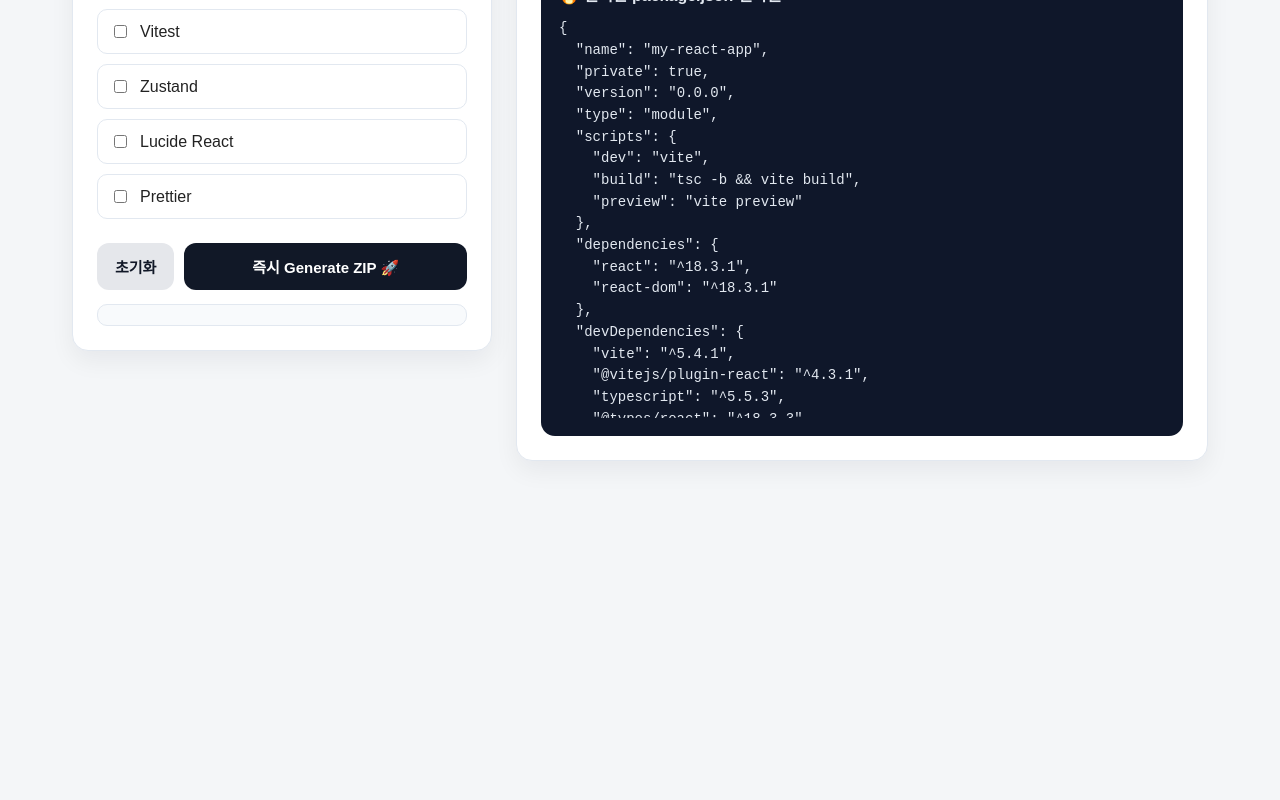
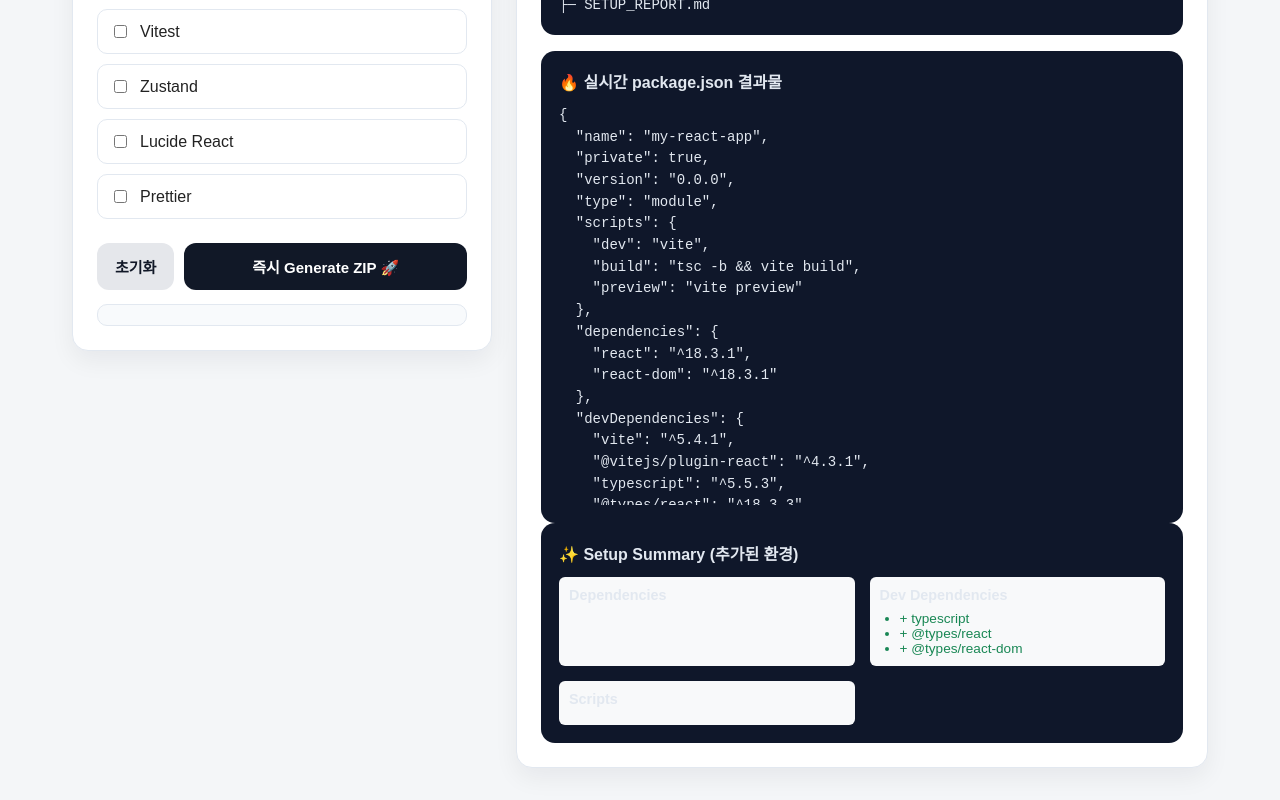
Before and after one commit to L-chae/react-starter-composer, a React (Vite) app in the folder frontend/: page / in a window 1280 px wide. Shown: the part 635-1435 px from the top of the page. Before the commit the page ends 1128 px from the top, so only its background shows below. Built offline with nearby package versions, Linux system fonts and the light colour scheme.

Commit message:
feat: 생성 문서 및 메타데이터 파일 출력 추가

```diff
--- a/frontend/src/App.tsx
+++ b/frontend/src/App.tsx
@@ -7,7 +7,8 @@ import { useComposerStore } from './store/useComposerStore'
 import { ProjectSettings } from './components/ProjectSettings'
 import { LibraryCart } from './components/LibraryCart'
 import { GeneratedFileTree } from './components/GeneratedFileTree'
-import { GenerateZipButton } from './components/GenerateZipButton' // 👈 추가된 버튼 컴포넌트
+import { GenerateZipButton } from './components/GenerateZipButton'
+import { SetupDiffPanel } from './components/SetupDiffPanel'
 import { buildFileTree } from './utils/buildFileTree'
 
 function App() {
@@ -53,12 +54,12 @@ function App() {
           <ProjectSettings />
           <LibraryCart />
 
-          {/* 압축 및 다운로드는 이 컴포넌트가 전담합니다 */}
           <GenerateZipButton resultData={preview.resultData} />
         </form>
 
         <section className="panel">
           <GeneratedFileTree preview={preview} />
+          <SetupDiffPanel diff={preview.resultData.setupDiff} />
         </section>
       </section>
     </main>
--- /dev/null
+++ b/frontend/src/components/SetupDiffPanel.tsx
@@ -0,0 +1,48 @@
+import type { ComposerResult } from '../types/composer';
+
+interface SetupDiffPanelProps {
+  diff: ComposerResult['setupDiff'];
+}
+
+export function SetupDiffPanel({ diff }: SetupDiffPanelProps) {
+  const hasChanges = diff.dependencies.length > 0 || diff.devDependencies.length > 0 || diff.scripts.length > 0;
+
+  if (!hasChanges) {
+    return (
+      <div className="preview-card light" style={{ gridColumn: '1 / -1' }}>
+        <h3>✨ Setup Summary</h3>
+        <p style={{ color: '#666' }}>추가된 라이브러리 및 스크립트가 없습니다.</p>
+      </div>
+    );
+  }
+
+  return (
+    <div className="preview-card" style={{ gridColumn: '1 / -1' }}>
+      <h3>✨ Setup Summary (추가된 환경)</h3>
+      <div style={{ display: 'grid', gridTemplateColumns: 'repeat(auto-fit, minmax(200px, 1fr))', gap: '15px', marginTop: '10px' }}>
+
+        <div style={{ background: '#f8f9fa', padding: '10px', borderRadius: '6px' }}>
+          <h4 style={{ margin: '0 0 8px 0', fontSize: '0.9rem' }}>Dependencies</h4>
+          <ul style={{ margin: 0, paddingLeft: '20px', fontSize: '0.85rem', color: '#0056b3' }}>
+            {diff.dependencies.map(d => <li key={d}>+ {d}</li>)}
+          </ul>
+        </div>
+
+        <div style={{ background: '#f8f9fa', padding: '10px', borderRadius: '6px' }}>
+          <h4 style={{ margin: '0 0 8px 0', fontSize: '0.9rem' }}>Dev Dependencies</h4>
+          <ul style={{ margin: 0, paddingLeft: '20px', fontSize: '0.85rem', color: '#198754' }}>
+            {diff.devDependencies.map(d => <li key={d}>+ {d}</li>)}
+          </ul>
+        </div>
+
+        <div style={{ background: '#f8f9fa', padding: '10px', borderRadius: '6px' }}>
+          <h4 style={{ margin: '0 0 8px 0', fontSize: '0.9rem' }}>Scripts</h4>
+          <ul style={{ margin: 0, paddingLeft: '20px', fontSize: '0.85rem', color: '#d63384' }}>
+            {diff.scripts.map(s => <li key={s}>+ {s}</li>)}
+          </ul>
+        </div>
+
+      </div>
+    </div>
+  );
+}
--- a/frontend/src/composer/composeProject.ts
+++ b/frontend/src/composer/composeProject.ts
@@ -21,6 +21,7 @@ import { createPackageJsonData } from "./createPackageJsonData";
 import { DEPENDENCY_VERSIONS } from "../rules/dependencyVersions";
 import { createComposerConfig } from './createComposerConfig';
 import { createSetupDiff } from './createSetupDiff';
+import { getReadmeTemplate, getSetupReportTemplate } from '../templates/docs';
 /**
  * 프로젝트 생성기 핵심 함수
  * 사용자가 선택한 옵션을 받아서
@@ -146,8 +147,39 @@ export function composeProject(selection: ComposerSelection): ComposerResult {
     reason: "프로젝트 핵심 설정 및 의존성 파일",
   });
 
+// =====================================================
+  // 8. 문서 및 메타데이터 주입 (최종 직렬화)
   // =====================================================
-  // 8. 최종 결과 반환
+  const composerConfigData = createComposerConfig(selection);
+  const setupDiff = createSetupDiff(selection.projectName, selection.language, files, packageJsonData);
+
+  // 객체로 관리하던 JSON 데이터들을 문자열로 변환하여 파일 트리에 추가 (v2 기획안 준수)
+  files.push({
+    path: 'package.json',
+    reason: '프로젝트 의존성 및 스크립트 명세',
+    content: JSON.stringify(packageJsonData, null, 2) + '\n'
+  });
+
+  files.push({
+    path: 'composer.config.json',
+    reason: '환경 복원을 위한 메타데이터',
+    content: JSON.stringify(composerConfigData, null, 2) + '\n'
+  });
+
+  files.push({
+    path: 'README.md',
+    reason: '프로젝트 시작 가이드',
+    content: getReadmeTemplate(selection.projectName)
+  });
+
+  files.push({
+    path: 'SETUP_REPORT.md',
+    reason: '프로젝트 세팅 상세 리포트',
+    content: getSetupReportTemplate(selection, setupDiff)
+  });
+
+  // =====================================================
+  // 9. 최종 결과 반환
   // =====================================================
   return {
     projectName: selection.projectName,
@@ -157,10 +189,8 @@ export function composeProject(selection: ComposerSelection): ComposerResult {
 
     files,
     packageJsonData,
-
-    // 엔진에 하드코딩되어 있던 객체를 분리된 함수 호출로 교체
-    composerConfigData: createComposerConfig(selection),
-    setupDiff: createSetupDiff(),
+    composerConfigData,
+    setupDiff,
 
     issues,
     isGeneratable: issues.every((issue) => issue.type !== "error"),
--- a/frontend/src/composer/createSetupDiff.ts
+++ b/frontend/src/composer/createSetupDiff.ts
@@ -1,8 +1,29 @@
-export function createSetupDiff() {
+import type { GeneratedFile, PackageJsonData, Language } from '../types/composer';
+import { createPackageJsonData } from './createPackageJsonData';
+
+export function createSetupDiff(
+  projectName: string,
+  language: Language,
+  files: GeneratedFile[],
+  currentPackageJson: PackageJsonData
+) {
+  // 기준점(Base)이 되는 기본 패키지 정보 생성
+  const basePackageJson = createPackageJsonData(projectName, language);
+
+  const getDiff = (current: Record<string, string> = {}, base: Record<string, string> = {}) => {
+    return Object.keys(current).filter((key) => !base[key]);
+  };
+
+  const getScriptDiff = (current: Record<string, string> = {}, base: Record<string, string> = {}) => {
+    return Object.entries(current)
+      .filter(([key]) => !base[key])
+      .map(([key, value]) => `${key}: ${value}`);
+  };
+
   return {
-    files: [],
-    dependencies: [],
-    devDependencies: [],
-    scripts: [],
+    files: files.map(f => f.path),
+    dependencies: getDiff(currentPackageJson.dependencies, basePackageJson.dependencies),
+    devDependencies: getDiff(currentPackageJson.devDependencies, basePackageJson.devDependencies),
+    scripts: getScriptDiff(currentPackageJson.scripts, basePackageJson.scripts),
   };
 }
--- /dev/null
+++ b/frontend/src/templates/docs.ts
@@ -0,0 +1,40 @@
+import type { ComposerSelection } from '../types/composer';
+
+export function getReadmeTemplate(projectName: string): string {
+  return `# ${projectName}
+
+이 프로젝트는 React Starter Composer v2로 생성되었습니다.
+
+## 시작하기
+\`\`\`bash
+npm install
+npm run dev
+\`\`\`
+
+초기 세팅 시 어떤 파일과 라이브러리들이 추가되었는지 확인하려면 \`SETUP_REPORT.md\`를 참조하십시오.
+`;
+}
+
+// eslint-disable-next-line @typescript-eslint/no-explicit-any
+export function getSetupReportTemplate(selection: ComposerSelection, diff: any): string {
+  return `# Setup Report
+
+## 1. Selected Stack
+- **Language:** ${selection.language === 'ts' ? 'TypeScript' : 'JavaScript'}
+- **Styling:** ${selection.styling === 'tailwind' ? 'Tailwind CSS' : 'Basic CSS'}
+
+## 2. Added Libraries
+${selection.selectedLibraries.length > 0 ? selection.selectedLibraries.map(lib => `- ${lib}`).join('\n') : '없음'}
+
+## 3. Setup Diff (Changes)
+
+### Dependencies
+${diff.dependencies.length > 0 ? diff.dependencies.map((d: string) => `- \`${d}\``).join('\n') : '추가됨 없음'}
+
+### Dev Dependencies
+${diff.devDependencies.length > 0 ? diff.devDependencies.map((d: string) => `- \`${d}\``).join('\n') : '추가됨 없음'}
+
+### Scripts
+${diff.scripts.length > 0 ? diff.scripts.map((s: string) => `- \`${s}\``).join('\n') : '추가됨 없음'}
+`;
+}
```
